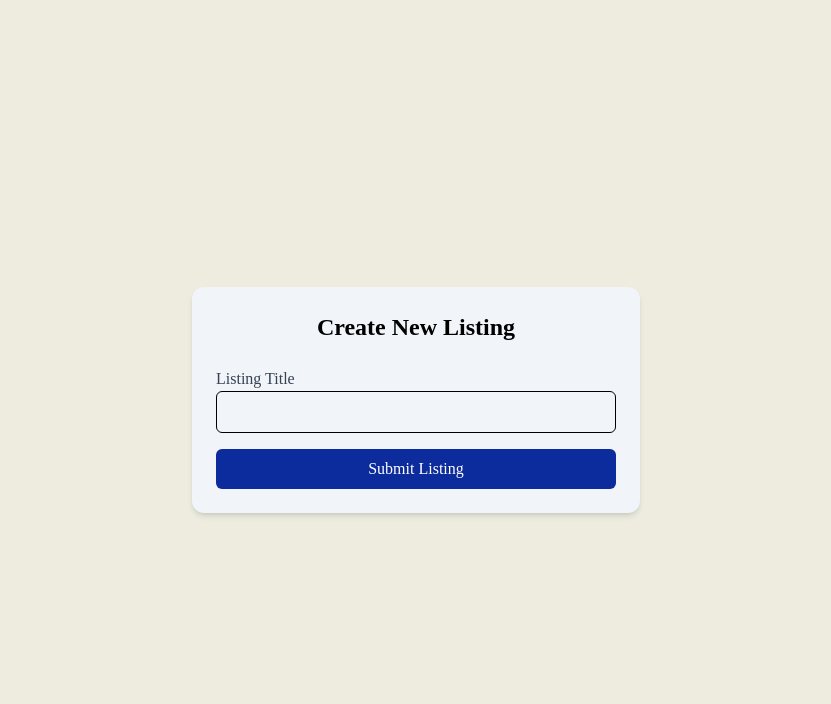
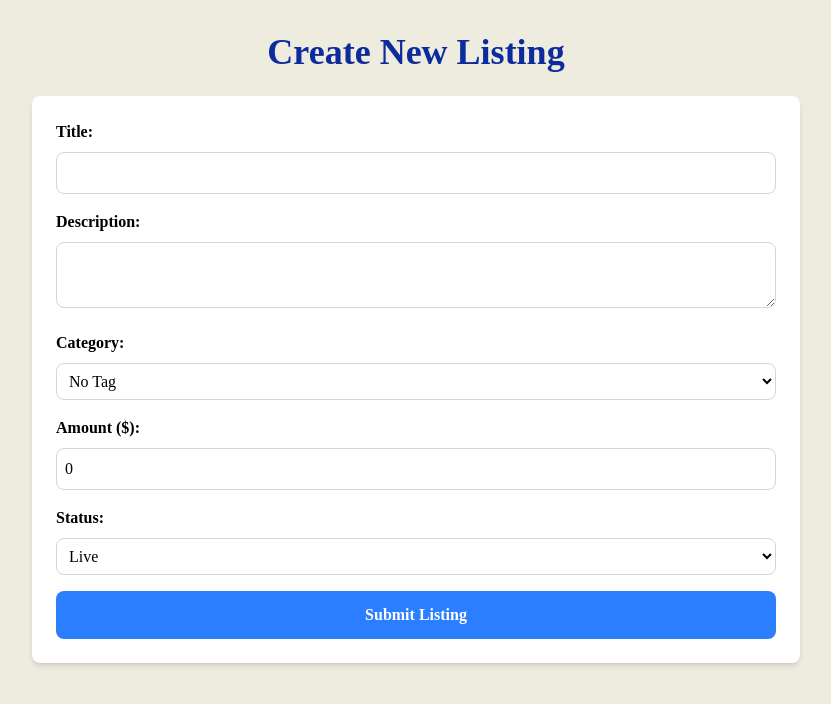
Before and after one commit to gilstero/EmoryExchange, a React (Vite) app in the folder frontend/: page /newlisting in a window 1280 px wide. Shown: the top 704 px of the page, without its empty margins (224-1055 px from the left). Built offline with nearby package versions, Linux system fonts and the light colour scheme; a web font is replaced by a local one.

Commit message:
edits to newlisting and views - having issues

```diff
--- a/frontend/package.json
+++ b/frontend/package.json
@@ -11,6 +11,7 @@
   },
   "dependencies": {
     "@tailwindcss/vite": "^4.0.4",
+    "axios": "^1.7.9",
     "boxicons": "^2.1.4",
     "react": "^19.0.0",
     "react-dom": "^19.0.0",
--- a/frontend/src/pages/NewListing.tsx
+++ b/frontend/src/pages/NewListing.tsx
@@ -1,57 +1,93 @@
-import React, { useState } from "react";
+import React, { useState } from 'react';
+import axios from 'axios';
+
+interface Listing {
+  LID?: number;
+  title: string;
+  description: string;
+  tag: string;
+  amount: number;
+  status: string;
+  user: number;  // ✅ Ensure user is a number, not a string
+}
 
 export default function NewListing() {
-  const [title, setTitle] = useState("");
+  const [newListing, setNewListing] = useState<Listing>({
+    title: "",
+    description: "",
+    tag: "notag",
+    amount: 0.0,
+    status: "live",
+    user: 2,  // ✅ Use Matty's ID as a number
+  });
 
-  const handleSubmit = async (e: React.FormEvent) => {
-    e.preventDefault();
+  const handleInputChange = (e: React.ChangeEvent<HTMLInputElement | HTMLSelectElement | HTMLTextAreaElement>) => {
+    const { name, value } = e.target;
 
-    const data = { title };
+    setNewListing((prevListing) => ({
+      ...prevListing,
+      [name]: name === "amount" ? (value ? parseFloat(value) : 0) : value,
+    }));
+  };
 
-    try {
-      const response = await fetch("http://localhost:8000/api/listings/", {
-        method: "POST",
-        headers: {
-          "Content-Type": "application/json",
-        },
-        body: JSON.stringify(data),
+  const submitListing = async () => {
+    console.log("Submitting data:", JSON.stringify(newListing));
+
+    axios.post("http://127.0.0.1:8000/listing/", newListing)
+      .then(response => {
+        console.log("Response:", response);
+        alert("Listing created successfully!");
+        setNewListing({
+          title: "",
+          description: "",
+          tag: "notag",
+          amount: 0.0,
+          status: "live",
+          user: 2, // ✅ Keep user ID fixed
+        });
+      })
+      .catch(error => {
+        console.error("Error submitting listing:", error);
+        alert("Failed to create listing.");
       });
-
-      if (response.ok) {
-        alert("Listing created successfully!");
-        setTitle(""); // Clear the input after submission
-      } else {
-        alert("Failed to create listing.");
-      }
-    } catch (error) {
-      console.error("Error:", error);
-      alert("Error submitting listing.");
-    }
   };
 
   return (
-    <div className="min-h-screen flex items-center justify-center">
-      <div className="bg-slate-100 p-6 rounded-xl shadow-md w-full max-w-md">
-        <h2 className="text-2xl font-bold mb-6 text-center">Create New Listing</h2>
-        <form onSubmit={handleSubmit}>
-          <div className="mb-4">
-            <label className="block text-gray-700">Listing Title</label>
-            <input
-              type="text"
-              className="w-full px-4 py-2 border rounded-md focus:outline-none focus:ring-2 focus:ring-blue-400"
-              value={title}
-              onChange={(e) => setTitle(e.target.value)}
-              required
-            />
-          </div>
+    <div className="flex flex-col items-center min-h-screen p-8">
+      <h1 className="text-4xl font-bold text-[#0c2b9c] mb-6">Create New Listing</h1>
 
-          <button
-            type="submit"
-            className="w-full bg-[#0c2b9c] text-white py-2 rounded-md hover:bg-[#0c2b9ce1] transition duration-300 cursor-pointer"
-          >
-            Submit Listing
-          </button>
-        </form>
+      <div className="w-full max-w-3xl bg-white shadow-md p-6 rounded-lg">
+        <label className="block mb-2 font-semibold">Title:</label>
+        <input type="text" name="title" value={newListing.title} onChange={handleInputChange} required className="w-full p-2 border border-gray-300 rounded-lg mb-4" />
+
+        <label className="block mb-2 font-semibold">Description:</label>
+        <textarea name="description" value={newListing.description} onChange={handleInputChange} required className="w-full p-2 border border-gray-300 rounded-lg mb-4"></textarea>
+
+        <label className="block mb-2 font-semibold">Category:</label>
+        <select name="tag" value={newListing.tag} onChange={handleInputChange} required className="w-full p-2 border border-gray-300 rounded-lg mb-4">
+          <option value="notag">No Tag</option>
+          <option value="clothing">Clothing</option>
+          <option value="misc">Miscellaneous</option>
+          <option value="electronics">Electronics</option>
+          <option value="schoolsupp">School Supplies</option>
+          <option value="free">Free</option>
+          <option value="transport">Transport</option>
+          <option value="service">Service</option>
+        </select>
+
+        <label className="block mb-2 font-semibold">Amount ($):</label>
+        <input type="number" name="amount" value={newListing.amount} onChange={handleInputChange} required className="w-full p-2 border border-gray-300 rounded-lg mb-4" />
+
+        <label className="block mb-2 font-semibold">Status:</label>
+        <select name="status" value={newListing.status} onChange={handleInputChange} className="w-full p-2 border border-gray-300 rounded-lg mb-4">
+          <option value="live">Live</option>
+          <option value="archived">Archived</option>
+          <option value="deleted">Deleted</option>
+        </select>
+
+        <button onClick={submitListing} className="w-full p-3 bg-blue-500 text-white font-semibold rounded-lg hover:bg-blue-600 transition">
+          Submit Listing
+        </button>
       </div>
     </div>
   );
```
Also changed, not shown: 2 other files (tests, documents, lock files or other folders).
